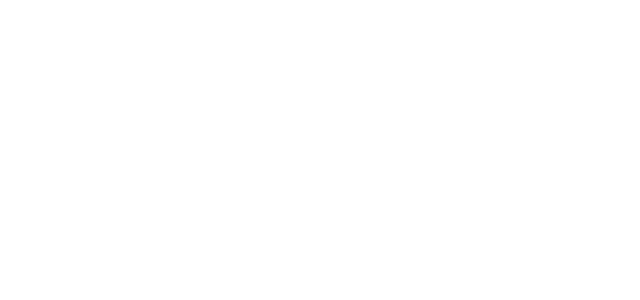
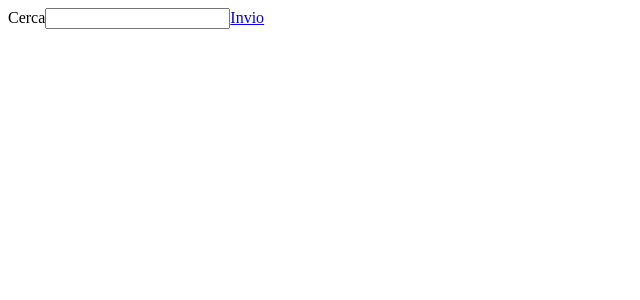
Before and after one commit to AntoninoIrrera/vite-boolflix, a Vue app: page / in a window 1280 px wide. Shown: the top 300 px of the page, without its empty margins (0-640 px from the left). Built offline with nearby package versions, Linux system fonts and the light colour scheme.

Commit message:
milestone 1: inserimento ricerca nome film e stampo a schermo nome, nome originale, lingua e voto

```diff
--- a/src/App.vue
+++ b/src/App.vue
@@ -1,9 +1,41 @@
 <script>
+import axios from 'axios'
+import {store} from './store'
+
 import AppHeader from './components/AppHeader.vue'
+import AppMain from './components/AppMain.vue'
 
 export default{
   components:{
     AppHeader,
+    AppMain,
+  },
+  data(){
+    return{
+      store,
+      APIUrl: 'https://api.themoviedb.org/3/search/movie',
+    }
+  },
+  methods:{
+    getFilm(serchText) {
+      axios.get(this.APIUrl, {
+        params: {
+          api_key: '7192f8da7811ab852ce08d351e509894',
+          query: serchText,
+        }
+      })
+        .then((response) => {
+          console.log(response.data.results);
+
+          store.filmList = response.data.results
+        })
+
+    }
+
+
+  },
+  created() {
+    // this.getFilm();
   }
 }
 
@@ -11,7 +43,8 @@
 </script>
 
 <template>
- <AppHeader/>
+ <AppHeader @serchNameFilm="getFilm(store.serchText)"/>
+ <AppMain/>
 </template>
 
 <style>
--- a/src/components/AppHeader.vue
+++ b/src/components/AppHeader.vue
@@ -1,8 +1,24 @@
 <script>
+import {store} from '../store'
+
+export default{
+    data(){
+        return{
+            store,
+        }
+    }
+}
 
 </script>
 
 <template>
+
+    <header>
+        <label for="serchName">Cerca</label>
+        <input type="text" name="serchName" id="serchName" v-model="store.serchText">
+        <a href="#" @click="$emit('serchNameFilm')">Invio</a>
+    </header>
+
 
 </template>
 
--- /dev/null
+++ b/src/components/AppMain.vue
@@ -0,0 +1,31 @@
+<script>
+    import {store} from '../store'
+
+    import FilmCard from './FilmCard.vue'
+
+    export default{
+        components:{
+            FilmCard,
+        },
+        data(){
+            return{
+                store,
+            }
+        }
+    }
+
+</script>
+
+<template>
+    <main>
+        <section>
+            <FilmCard v-for="film in store.filmList" :titoloFilm="film.title" :titoloOriginaleFilm="film.original_title" :linguaFilm="film.original_language" :votoFilm="film.vote_average"/>
+        </section>
+    </main>
+
+
+</template>
+
+<style scoped>
+
+</style>
--- /dev/null
+++ b/src/components/FilmCard.vue
@@ -0,0 +1,34 @@
+<script>
+    import { store } from '../store'
+
+
+
+    export default {
+        data() {
+            return {
+                store,
+            }
+        },
+        props:{
+            titoloFilm : String,
+            titoloOriginaleFilm: String,
+            linguaFilm: String,
+            votoFilm: Number,
+        }
+    }
+
+</script>
+
+<template>
+
+    <div>
+        <h4>
+            {{ titoloFilm }} / {{ titoloOriginaleFilm }} / {{ linguaFilm }} / {{ votoFilm }}
+        </h4>
+    </div>
+
+</template>
+
+<style scoped>
+
+</style>
--- /dev/null
+++ b/src/store.js
@@ -0,0 +1,6 @@
+import {reactive} from 'vue'
+
+export const store = reactive({
+    filmList: [],
+    serchText: '',
+});
```
